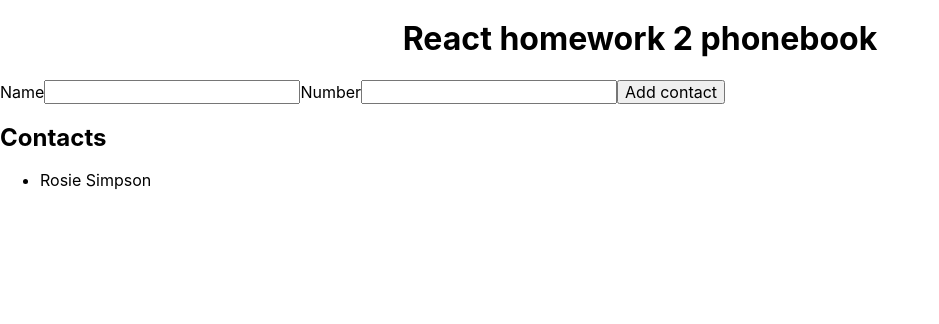
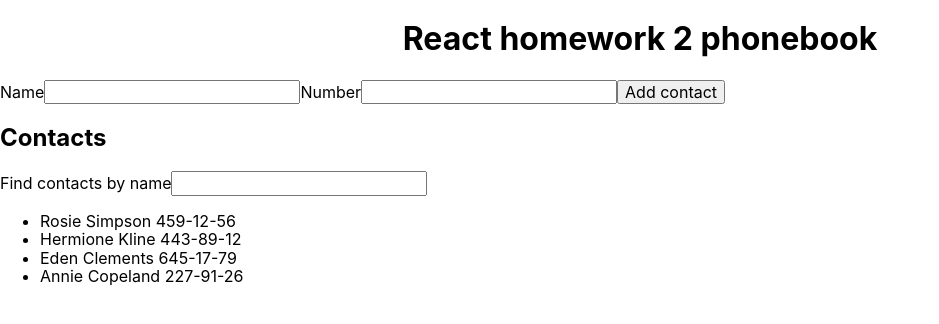
Before and after one commit to marcinmierzejewski/goit-react-hw-02-phonebook, a React (Create React App) app: page / in a window 1280 px wide. Shown: the top 324 px of the page, without its empty margins (0-939 px from the left). Built offline with nearby package versions, Linux system fonts and the light colour scheme.

Commit message:
add filter

```diff
--- a/src/components/App.jsx
+++ b/src/components/App.jsx
@@ -1,36 +1,56 @@
 import React, { Component } from 'react';
 
-import { PhoneBook } from "./phoneBook/PhoneBook";
+import { PhoneBook } from './phoneBook/PhoneBook';
 import { ContactsList } from './contactsList/ContactsList';
-import { nanoid } from "nanoid";
+import { nanoid } from 'nanoid';
+import { SearchFilter } from './searchFilter/SearchFilter';
 
 export const INITIAL_STATE = {
-  name: "",
-  number: "",
-  contacts: [{id: 'id-1', name: 'Rosie Simpson'}],
+  contacts: [
+    { id: 'id-1', name: 'Rosie Simpson', number: '459-12-56' },
+    { id: 'id-2', name: 'Hermione Kline', number: '443-89-12' },
+    { id: 'id-3', name: 'Eden Clements', number: '645-17-79' },
+    { id: 'id-4', name: 'Annie Copeland', number: '227-91-26' },
+  ],
+  filter: '',
 };
 
 export class App extends Component {
   state = {
-    ...INITIAL_STATE
-  }
+    ...INITIAL_STATE,
+  };
 
+  addNewContact = ({ name, number }) => {
+    const { contacts } = this.state;
 
-  addNewContact = ({name, number}) => {
-    const { contacts } = this.state
-    this.setState({contacts: [...contacts, {name, number, 'id':nanoid()}]})
-    console.log( contacts )
+    this.setState({
+      contacts: [
+        ...contacts,
+        { name, number, id: nanoid() }
+      ]
+    });
+
+    console.log(contacts);
+  };
+
+  searchByName = e => {
+    this.setState({ filter: e.target.value });
+  };
+
+  viewContacts = () => {
+    const { contacts, filter } = this.state
+    return contacts.filter(cont => cont.name.includes(filter))
   }
 
   render() {
     return (
       <div>
         <h1 style={{ textAlign: 'center' }}>React homework 2 phonebook</h1>
-        <PhoneBook newContact={this.addNewContact}/>
+        <PhoneBook newContact={this.addNewContact} />
         <h2>Contacts</h2>
-        <ContactsList contacts={this.state.contacts}/>
+        <SearchFilter searchByName={this.searchByName} />
+        <ContactsList contacts={this.viewContacts()} />
       </div>
-    )
+    );
   }
-
 }
--- a/src/components/contactsList/ContactsList.jsx
+++ b/src/components/contactsList/ContactsList.jsx
@@ -1,9 +1,9 @@
 export const ContactsList = ({contacts}) => {
   return (
     <ul>
-        {contacts.map(({id, name}) =>
+        {contacts.map(({id, name, number}) =>
         (
-          <li key={id}> {name} </li>
+          <li key={id}> {name} {number}</li>
         ))}
 
     </ul>
--- a/src/components/phoneBook/PhoneBook.jsx
+++ b/src/components/phoneBook/PhoneBook.jsx
@@ -1,7 +1,9 @@
 import React, { Component } from 'react';
-import { INITIAL_STATE } from 'components/App';
 
-
+const INITIAL_STATE = {
+  name: "",
+  number: ""
+};
 
 export class PhoneBook extends Component {
   state = {
--- /dev/null
+++ b/src/components/searchFilter/SearchFilter.jsx
@@ -0,0 +1,10 @@
+export const SearchFilter = ({searchByName}) => {
+  return (
+    <div>
+       <label>
+        Find contacts by name
+        <input type="text" onChange={searchByName}/>
+       </label>
+    </div>
+  )
+}
```
